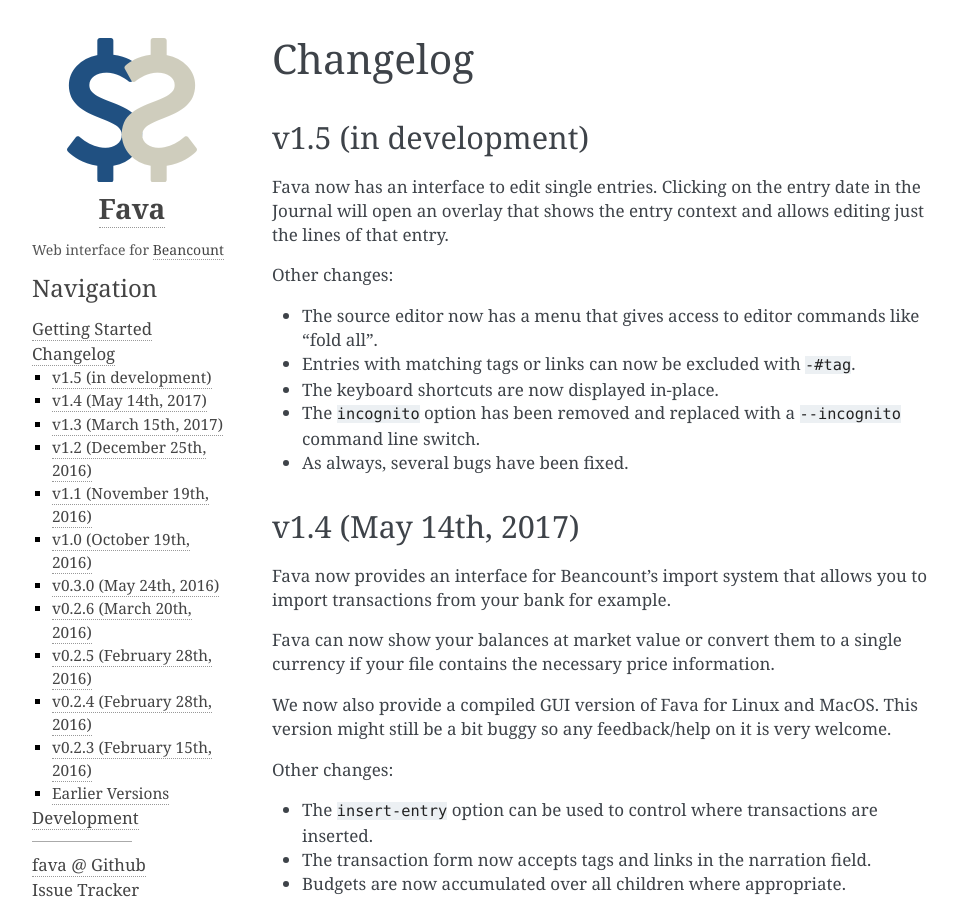
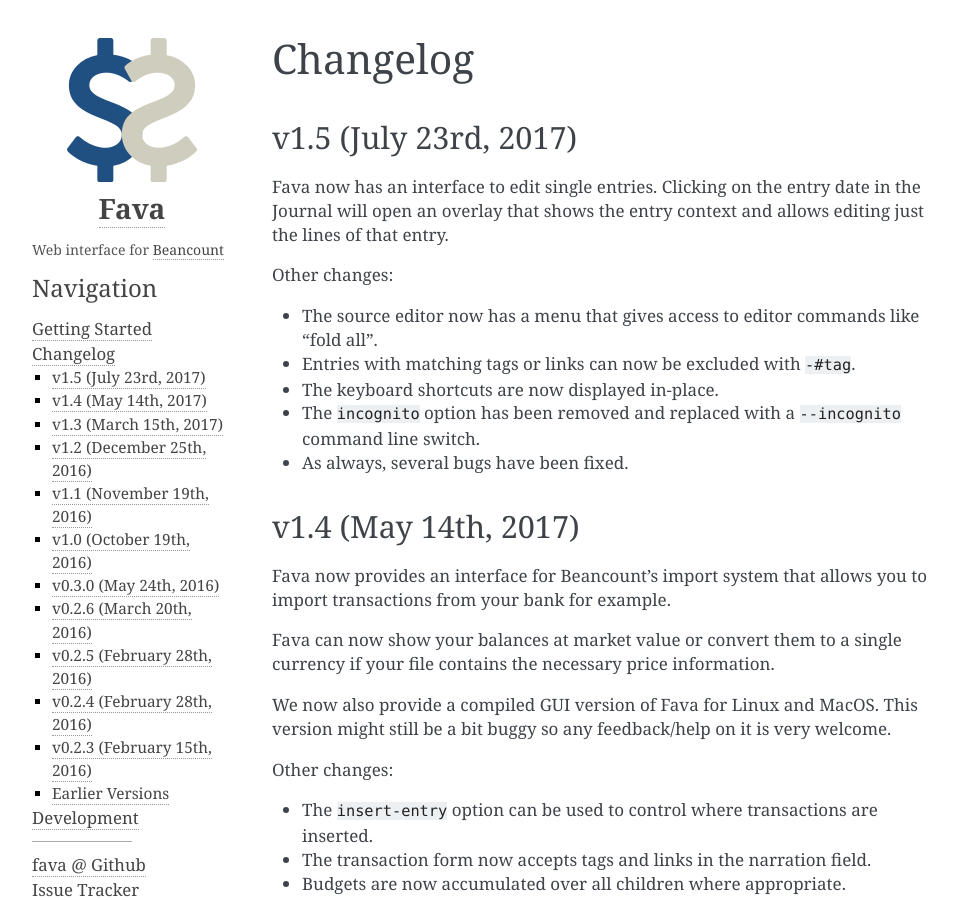
Before and after one commit to beancount/fava, a Sphinx documentation site: the page built from docs/changelog.rst, in a window 1280 px wide and 900 px high. Shown: the whole window, without its empty margins (148-1105 px from the left). Built offline with Sphinx 7.4.7, drawn with Linux system fonts in a browser that asks for light colours.

```diff
--- a/docs/changelog.rst
+++ b/docs/changelog.rst
@@ -1,8 +1,8 @@
 Changelog
 =========
 
-v1.5 (in development)
----------------------
+v1.5 (July 23rd, 2017)
+----------------------
 
 Fava now has an interface to edit single entries. Clicking on the entry date in
 the Journal will open an overlay that shows the entry context and allows
--- a/fava/__init__.py
+++ b/fava/__init__.py
@@ -12,4 +12,4 @@
     limitations under the License.
 """
 
-__version__ = '1.5-dev'
+__version__ = '1.5'
```
